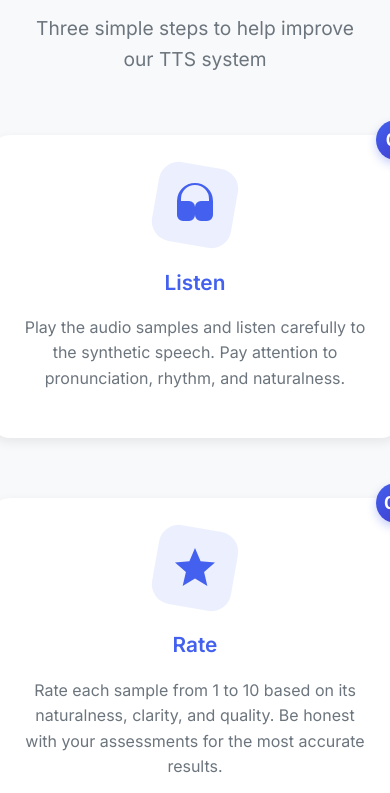
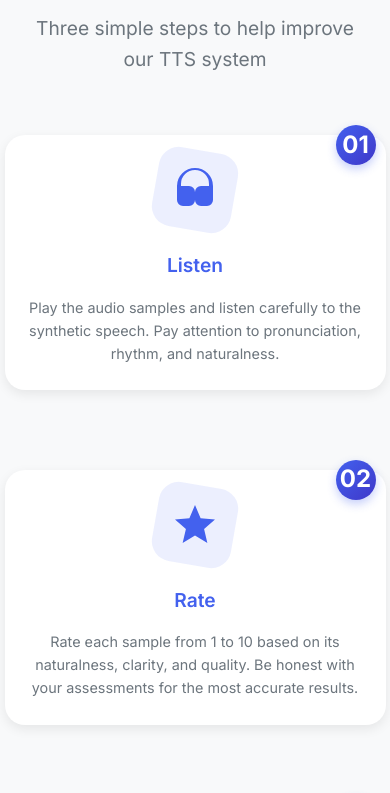
Before and after one commit to Aayush518/NepaliTTS-Audio-Quality-Assessment, a React (Vite) app: page / in a window 390 px wide. Shown: the part 3060-3853 px from the top of the page. Built offline with nearby package versions, Linux system fonts and the light colour scheme.

Commit message:
design fix

```diff
--- a/index.html
+++ b/index.html
@@ -4,6 +4,9 @@
     <meta charset="UTF-8" />
     <link rel="icon" type="image/svg+xml" href="/vite.svg" />
     <meta name="viewport" content="width=device-width, initial-scale=1.0, maximum-scale=1.0, user-scalable=no" />
+    <link rel="preconnect" href="https://fonts.googleapis.com">
+    <link rel="preconnect" href="https://fonts.gstatic.com" crossorigin>
+    <link href="https://fonts.googleapis.com/css2?family=Inter:wght@300;400;500;600;700;800&family=Noto+Sans+Devanagari:wght@400;500;600&family=Mukta:wght@400;500;600&display=swap" rel="stylesheet">
     <title>Audio Quality Assessment</title>
   </head>
   <body>
--- a/src/pages/SurveyPage.jsx
+++ b/src/pages/SurveyPage.jsx
@@ -1,5 +1,6 @@
 import React, { useState, useEffect } from 'react';
 import { districts } from '../data/districts';
+import '../styles/SurveyPage.css';
 
 function SurveyPage() {
   const [audioSamples] = useState([
@@ -219,7 +220,7 @@ function SurveyPage() {
   );
 }
 
-// Define all the same supporting components
+// Update RatingForm component for improved visual design
 function RatingForm({ sample, rating, listened, onRate, onListen, animationDelay }) {
   const handleAudioEnded = () => {
     onListen();
--- a/src/styles/LandingPage.css
+++ b/src/styles/LandingPage.css
@@ -1337,3 +1337,71 @@ audio {
     min-height: 55px;
   }
 }
+
+/* Add these responsive styles for the steps container */
+@media screen and (max-width: 768px) {
+  .steps-container {
+    flex-direction: column;
+    gap: 40px;
+  }
+
+  .step {
+    width: 100%;
+    max-width: 100%;
+  }
+
+  .step-count {
+    top: -15px;
+    right: 10px;
+    font-size: 1.8rem;
+    position: absolute;
+  }
+
+  .step-connector {
+    width: 4px;
+    height: 30px;
+    transform: rotate(90deg);
+    margin: 0 auto;
+  }
+
+  .step-connector svg {
+    height: 100%;
+    width: 4px;
+  }
+
+  .step-connector line {
+    transform: rotate(90deg);
+    transform-origin: center;
+  }
+
+  .step {
+    position: relative;
+    padding: 20px;
+  }
+
+  .step p {
+    margin-bottom: 10px;
+  }
+}
+
+/* For even smaller screens */
+@media screen and (max-width: 480px) {
+  .step-count {
+    font-size: 1.5rem;
+    top: -10px;
+    right: 10px;
+  }
+
+  .step {
+    padding: 15px;
+  }
+
+  .step h3 {
+    margin-top: 10px;
+    font-size: 1.2rem;
+  }
+
+  .step p {
+    font-size: 0.9rem;
+  }
+}
```
